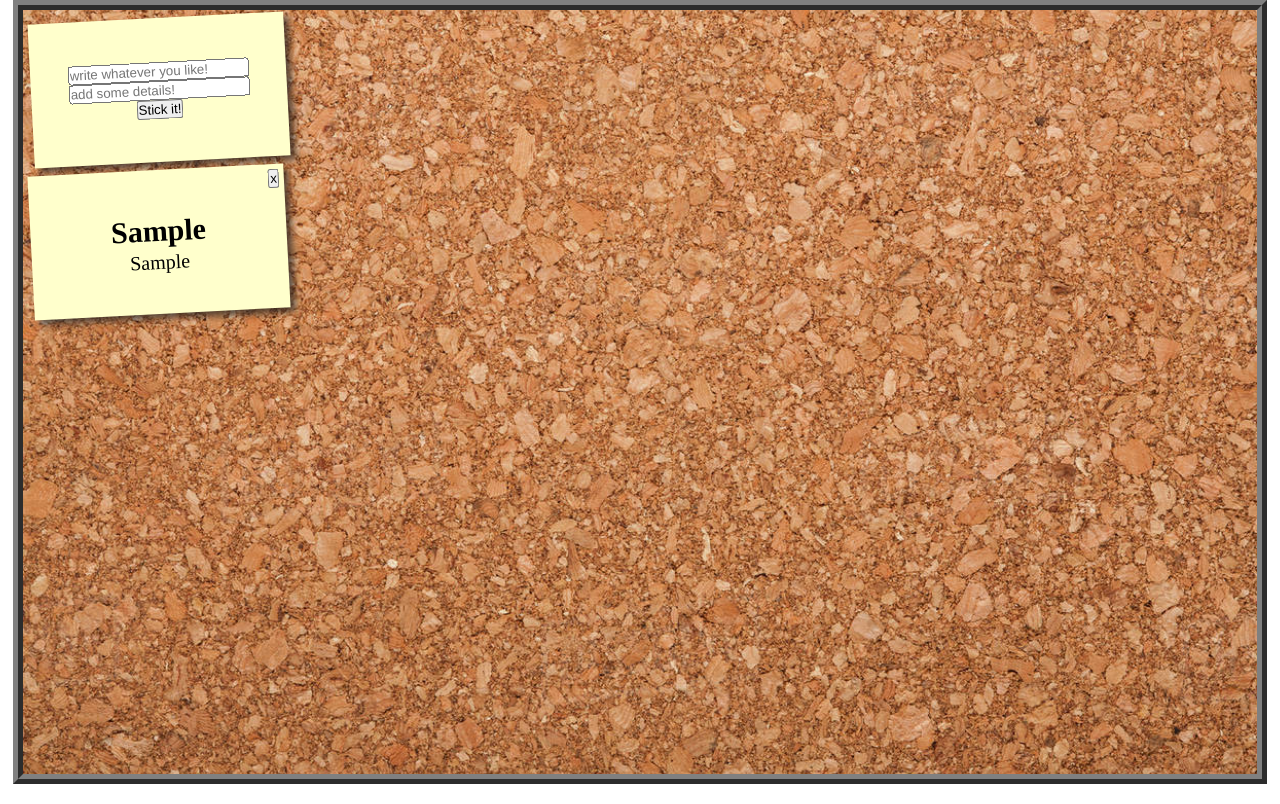
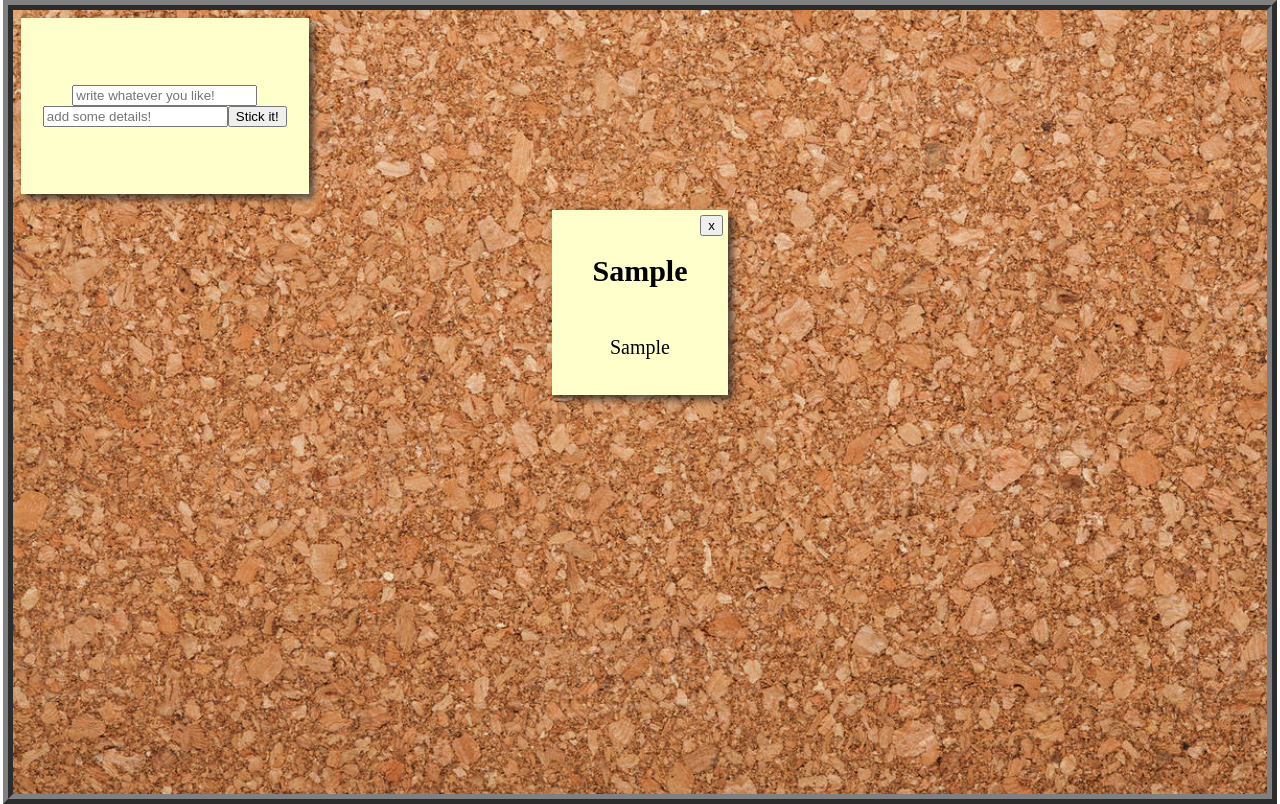
Before and after one commit to Tanaraq/NoteBoard, a React (Create React App) app: page / in a window 1280 px wide. Both pictures are taken after typing "Sample", "Sample" into the empty fields and a click on the input "Stick it!". Built offline with nearby package versions, Linux system fonts and the light colour scheme.

Commit message:
replaced .css with css-in-js using emotion.js

```diff
--- a/package.json
+++ b/package.json
@@ -3,6 +3,8 @@
   "version": "0.1.0",
   "private": true,
   "dependencies": {
+    "@emotion/react": "^11.10.5",
+    "@emotion/styled": "^11.10.5",
     "@testing-library/jest-dom": "^5.16.5",
     "@testing-library/react": "^13.4.0",
     "@testing-library/user-event": "^13.5.0",
--- a/src/App.css
+++ b/src/App.css
@@ -29,10 +29,6 @@
   margin: 4px;
   font-size: 28px;
   font-weight: 700;
-}
-
-#button:hover {
-
 }
 
 #container {
--- a/src/App.js
+++ b/src/App.js
@@ -1,4 +1,9 @@
-import './App.css';
+// import `css`and `ThemeProvider` from "@emotion/react" package
+/** @jsxImportSource @emotion/react */
+//import { css } from "@emotion/react";
+//import './App.css';
+import { Board, Container } from "./styles";
+
 import React, { useState, useEffect } from 'react';
 import { Sticky } from './Sticky';
 import { StickyForm } from './StickyForm';
@@ -24,11 +29,11 @@ function App() {
   };
 
   return (
-    <div id="board" className="App">
-      <div className='container'>
-        <StickyForm
+    <Board >
+      <StickyForm
           addSticky={addSticky}
         />
+      <Container>
         {dataArray.map((data,index) =>{
           return (
           <Sticky
@@ -38,8 +43,8 @@ function App() {
             />
           )
         })}
-      </div>
-    </div>
+      </Container>
+    </Board>
   );
 }
 
--- a/src/Sticky.js
+++ b/src/Sticky.js
@@ -1,13 +1,14 @@
 import React from "react";
+import { Note, Title, Text, Bin } from "./styles";
 
 export const Sticky =({data, removeSticky}) =>{
     return (
-        <div className="note">
-            <h2>{data.title}</h2>
-            <p>{data.text}</p>
-            <button
-                onClick={() => removeSticky(data.id)}
-                className="bin">x</button>
-        </div>
+        <Note>
+            <Title>{data.title}</Title>
+            <Text>{data.text}</Text>
+            <Bin onClick={() => removeSticky(data.id)}
+                >x
+            </Bin>
+        </Note>
     );
 };
--- a/src/StickyForm.js
+++ b/src/StickyForm.js
@@ -1,4 +1,5 @@
 import React, { useState} from "react";
+import { Note } from "./styles";
 
 export const StickyForm= ({addSticky}) => {
     const [ title, setTitle ] = useState('');
@@ -13,10 +14,8 @@ export const StickyForm= ({addSticky}) => {
     };
 
     return(
-        <form
-            onSubmit={handleSubmit}
-            className="note"
-        >
+        <Note>
+            <form onSubmit={handleSubmit}>
                 <input
                     type="text"
                     name="title"
@@ -33,5 +32,6 @@ export const StickyForm= ({addSticky}) => {
                     />
                 <input type="submit" value="Stick it!"/>
             </form>
+        </Note>
     )
 };
--- /dev/null
+++ b/src/styles.js
@@ -0,0 +1,59 @@
+import styled from "@emotion/styled";
+import Cork from './cork_background.jpg';
+
+const randomTop= Math.floor(Math.random() * 11) -5 ; //need a random number between -5 and +5
+const randomAngle= Math.floor(Math.random() * 9) -4 ; //need a random number between -4 and +4
+//const colorArray = [ #ffc, #ffc, #cfc, #fcf, #cff]; // 4colors, but i want more yellow, so #ffc is in the array twice
+
+export const Board = styled.div`
+    width: 98vw;
+    height: 98vh;
+    margin: 0 auto;
+    background-image: url(${Cork});
+    background-repeat: no-repeat;
+    background-position: center;
+    background-size: cover;
+    overflow: hidden;
+    border: 10px ridge grey;
+`;
+
+export const Container = styled.div`
+    display: flex;
+    flex-wrap: wrap;
+    justify-content: space-around;
+    width: 100%;
+`;
+
+export const Note = styled.div`
+    display: flex;
+    flex-direction: column;
+    justify-content: center;
+    align-items: center;
+    text-align: center;
+    min-width: 9em;
+    min-height: 9em;
+    max-width: 20vw;
+    max-height: 70vh;
+    top: ${randomTop};
+    background-color: #ffc;
+    margin: 0.5em;
+    padding: 1em;
+    font-family: 'Caveat', cursive;
+    box-shadow: 5px 5px 7px rgba(33, 33, 33, .7);
+    transform: rotate(${randomAngle}deg);
+`;
+
+export const Title = styled.h2`
+    font-size: 30px;
+    padding: 3px;
+`;
+
+export const Text = styled.p`
+    font-size: 20px;
+`;
+
+export const Bin = styled.button`
+    position: absolute;
+    top: 5px;
+    right: 5px;
+`;
```
Also changed, not shown: 1 other file (tests, documents, lock files or other folders). Lines whose indentation alone changed are shown as unchanged.
